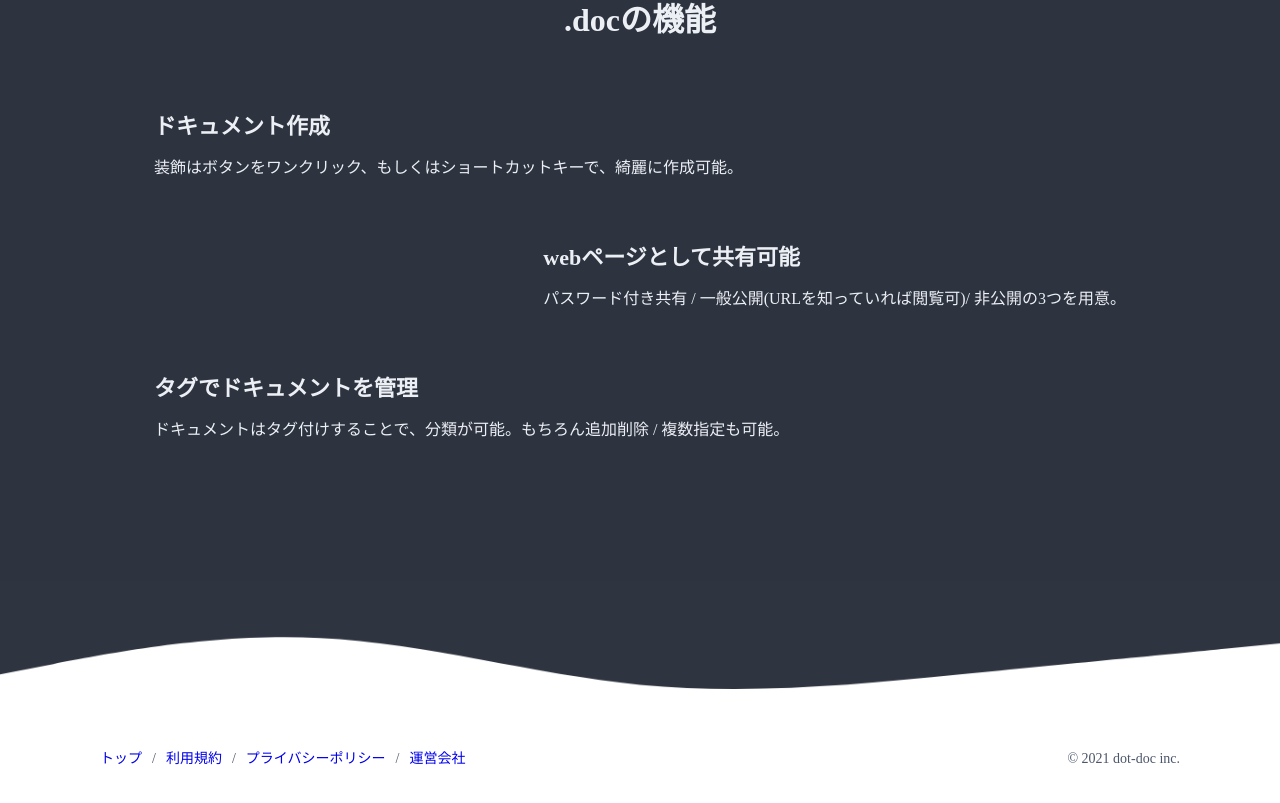
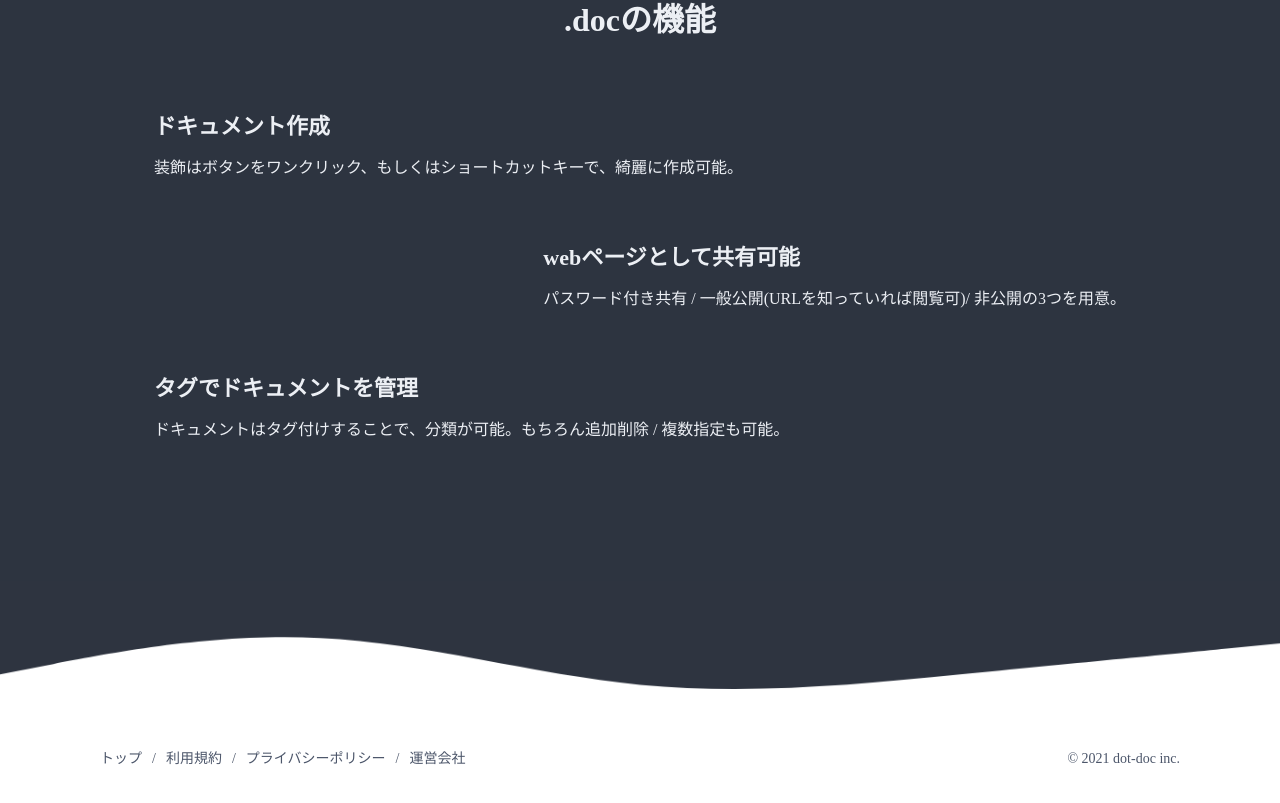
Before and after one commit to FOX09905/copy, a plain HTML site: page index.html in a window 1280 px wide. Shown: the part 1080-1883 px from the top of the page. Drawn offline with Linux system fonts and the light colour scheme.

Commit message:
Update style.css

```diff
--- a/css/style.css
+++ b/css/style.css
@@ -29,6 +29,7 @@ img{
 }
 a{
     text-decoration: none;
+    color: var(--main-color);
 }
 a:visited{
     color: var(--main-color);
```
